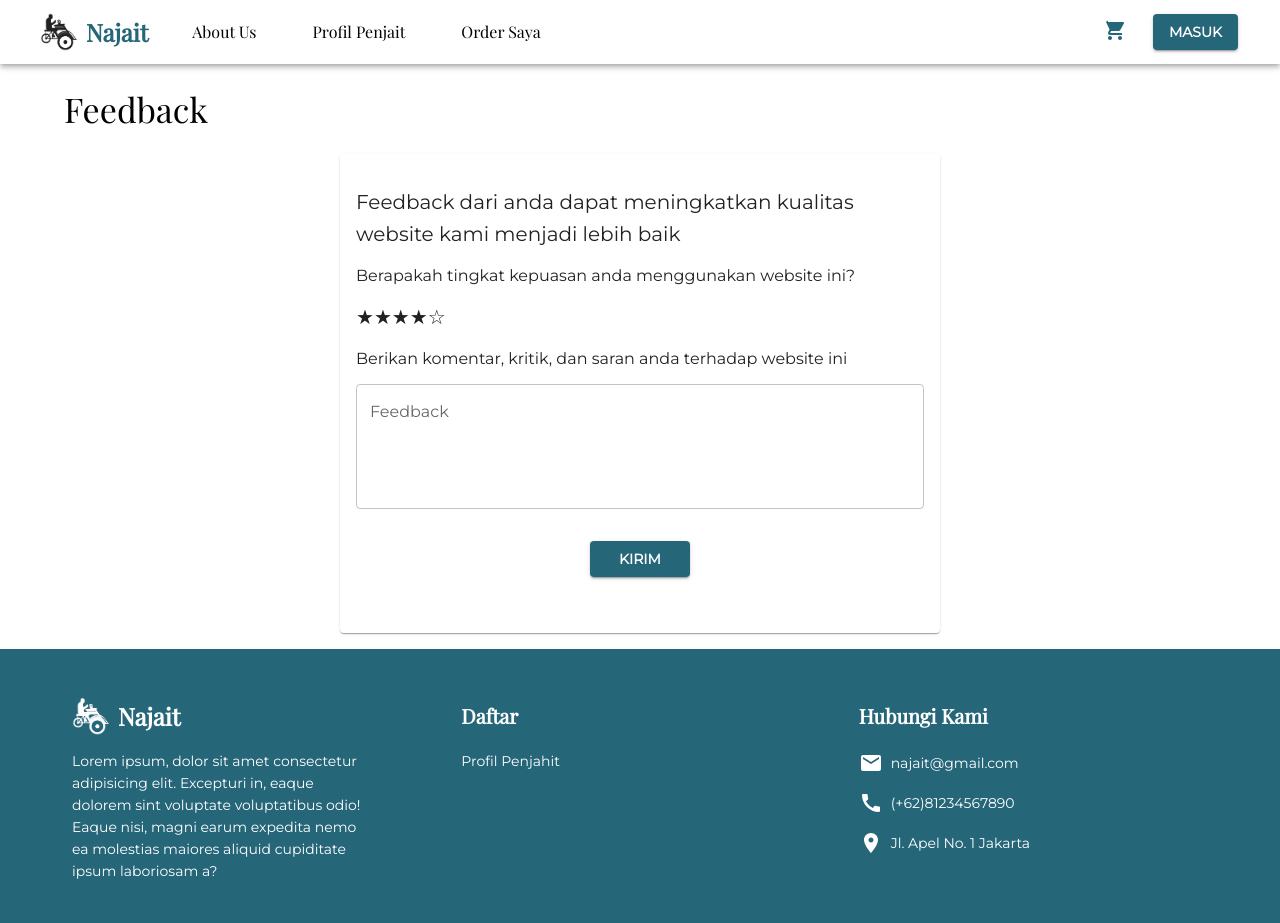
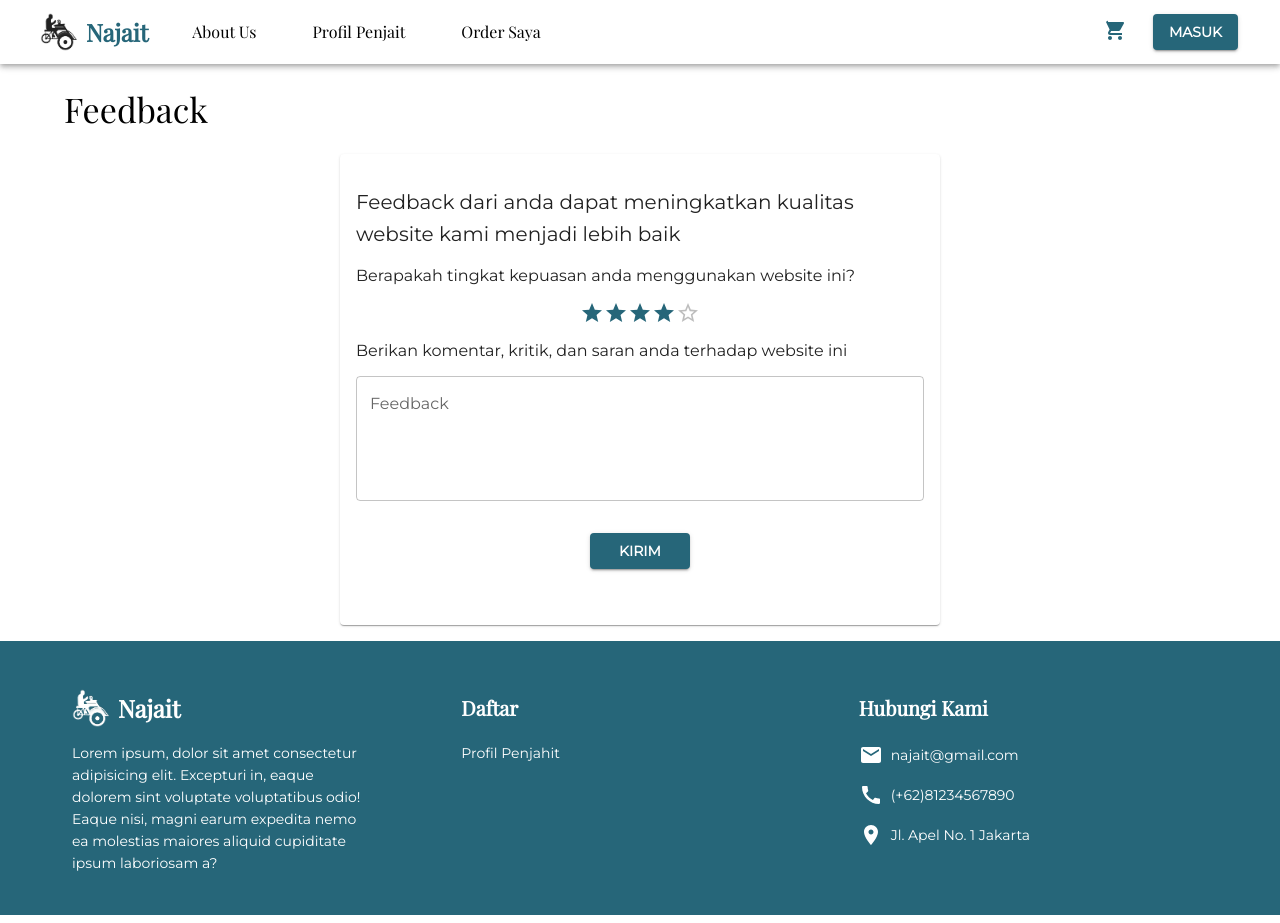
Before and after one commit to rafirm29/najait-express, a React (Create React App) app: page /feedback in a window 1280 px wide. Built offline with nearby package versions, Linux system fonts and the light colour scheme.

Commit message:
added star rating

```diff
--- a/src/components/feedback/FeedbackForm.js
+++ b/src/components/feedback/FeedbackForm.js
@@ -1,4 +1,4 @@
-import React from "react";
+import React, { useState } from "react";
 import {
   Container,
   Typography,
@@ -9,9 +9,12 @@ import {
   Avatar,
   Button,
   TextField,
+  Rating,
 } from "@mui/material";
 
 function FeedbackForm() {
+  const [rating, setRating] = useState(4);
+
   return (
     <Box
       my={2}
@@ -48,9 +51,23 @@ function FeedbackForm() {
           <Typography variant="h7" fontFamily="Montserrat" my={2}>
             Berapakah tingkat kepuasan anda menggunakan website ini?
           </Typography>
-          <Typography variant="h6" fontFamily="Montserrat" my={2}>
-            ★★★★☆
-          </Typography>
+          <Box
+            my={2}
+            sx={{
+              display: "flex",
+              alignItems: "center",
+              justifyContent: "center",
+            }}
+          >
+            <Rating
+              name="rating"
+              value={rating}
+              sx={{ color: "#266679" }}
+              onChange={(event, newValue) => {
+                setRating(newValue);
+              }}
+            />
+          </Box>
           <Typography variant="h7" fontFamily="Montserrat" my={1}>
             Berikan komentar, kritik, dan saran anda terhadap website ini
           </Typography>
```
